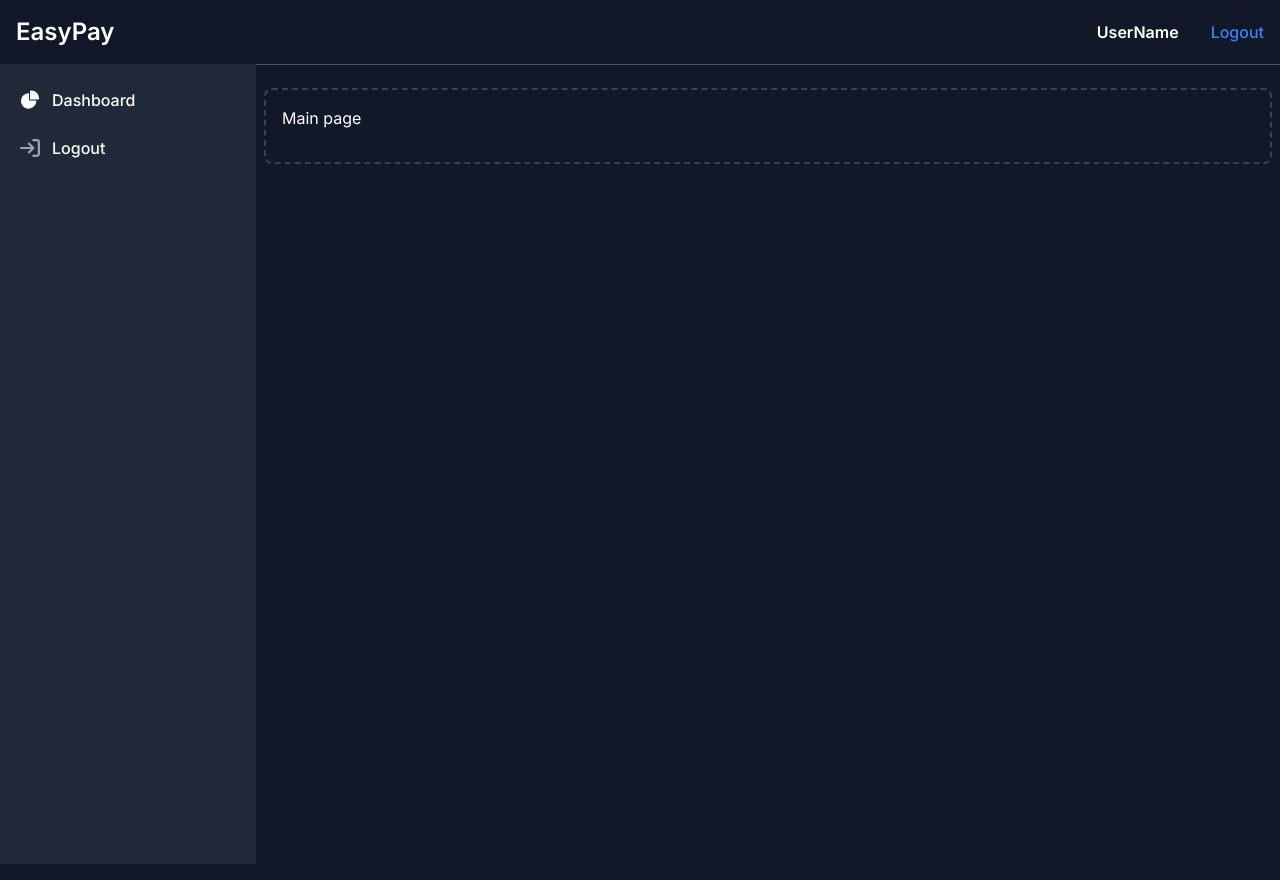
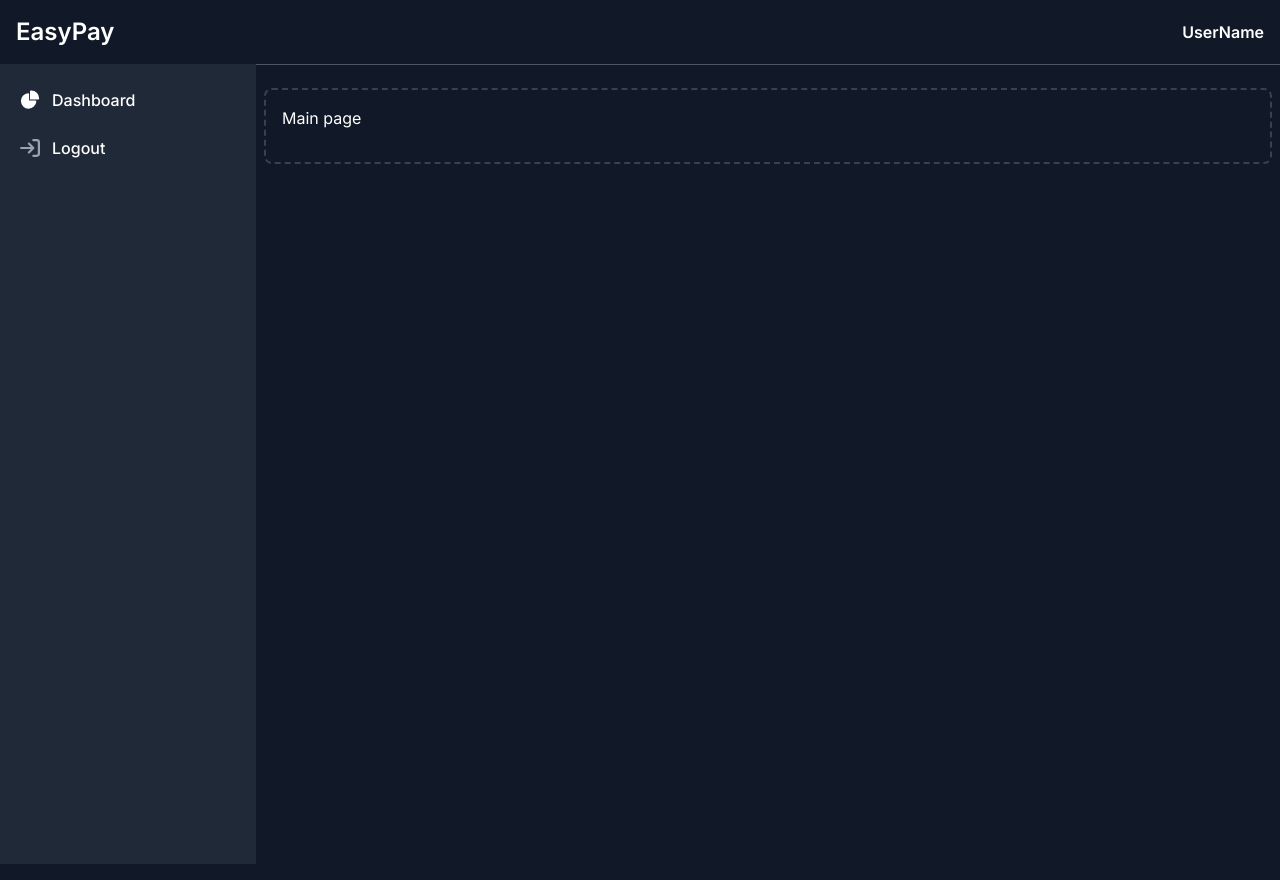
Before and after one commit to Mangesh98/EasyPay, a Next.js app in the folder client/: page / in a window 1280 px wide. Built offline with nearby package versions, Linux system fonts and the light colour scheme.

Commit message:
Fix: Removed logout button from navbar

```diff
--- a/client/src/components/Navbar.tsx
+++ b/client/src/components/Navbar.tsx
@@ -5,13 +5,6 @@ import Link from "next/link";
 import { useRouter } from "next/navigation";
 
 const Navbar = () => {
-	const router = useRouter();
-	const logout = async () => {
-		const response = await logoutUser();
-		if (response.success) {
-			router.push("/login");
-		}
-	};
 	return (
 		<>
 			<nav className="bg-gray-900 text-white fixed w-full z-30 top-0 start-0 border-b border-gray-600">
@@ -38,14 +31,6 @@ const Navbar = () => {
 									UserName
 								</span>
 							</li>
-							<li className="cursor-pointer">
-								<span
-									onClick={logout}
-									className="block py-2 px-3 md:p-0 text-white bg-blue-700 rounded md:bg-transparent md:text-blue-500"
-								>
-									Logout
-								</span>
-							</li>
 						</ul>
 					</div>
 				</div>
```
